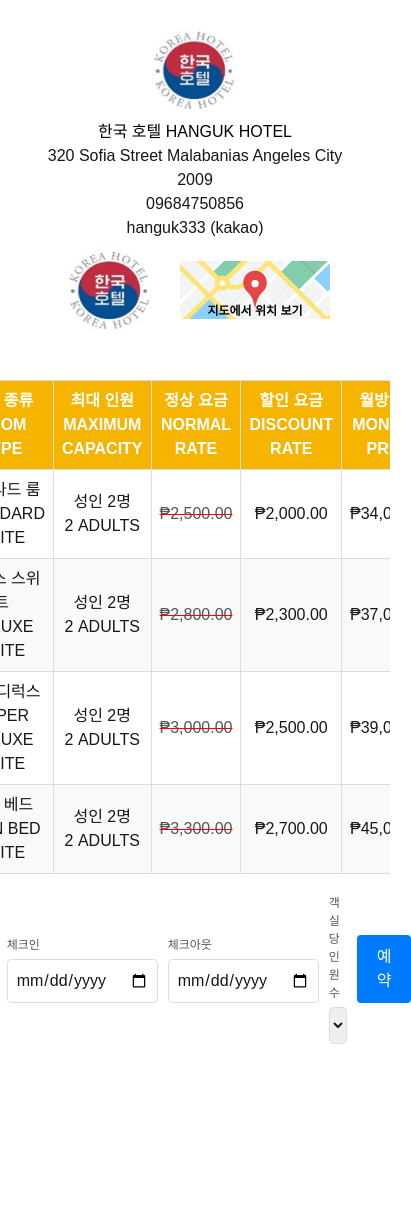
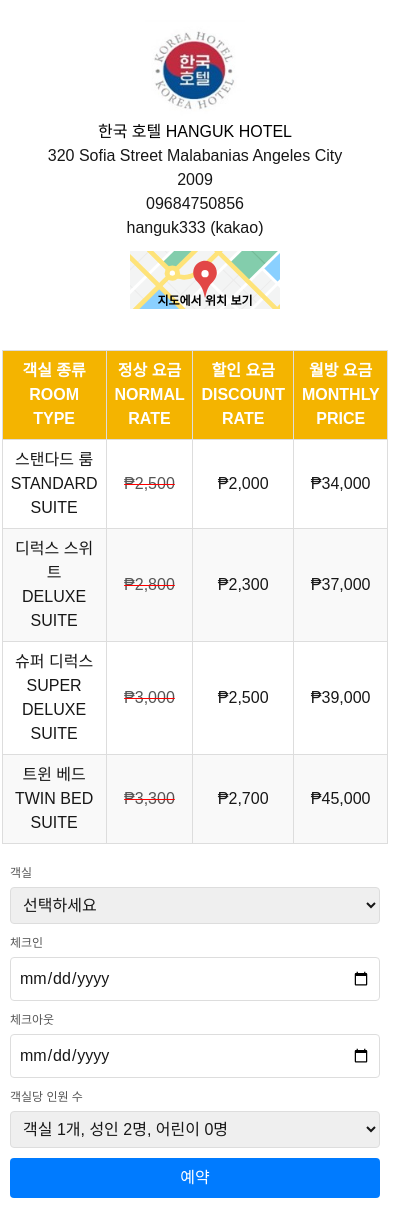
Before and after one commit to HaruASM/reservation, a Next.js app in the folder web/: page / in a window 390 px wide. Shown: the whole page, 411 px wide, since content can reach past the window. Before the commit the page ends 1044 px from the top, so only its background shows below. Built offline with nearby package versions, Linux system fonts and the light colour scheme.

Commit message:
모바일 반응형 디자인 수정

```diff
--- a/web/app/globals.css
+++ b/web/app/globals.css
@@ -200,3 +200,58 @@ tr:hover {
   width: 80%;
   max-width: 150px;
 }
+
+/* 모바일 스타일 */
+@media (max-width: 768px) {
+  .header {
+    flex-direction: column;
+    text-align: center;
+  }
+
+  .table-container {
+    padding: 10px;
+  }
+
+  .input-form {
+    flex-direction: column;
+    padding: 10px;
+  }
+
+  .input-group {
+    width: 100%;
+  }
+
+  .search-button {
+    width: 100%;
+    padding: 8px;
+  }
+
+  th:nth-child(2),
+  td:nth-child(2) {
+    display: none;
+  }
+
+  /* 우측 로고 숨기기 */
+  .right-logo {
+    display: none;
+  }
+}
+
+body.mobile .header {
+  flex-direction: column;
+  text-align: center;
+}
+
+body.mobile .table-container {
+  padding: 10px;
+}
+
+body.mobile .input-form {
+  flex-direction: column;
+  padding: 10px;
+}
+
+body.mobile .search-button {
+  width: 100%;
+  padding: 8px;
+}
--- a/web/app/page.tsx
+++ b/web/app/page.tsx
@@ -22,7 +22,7 @@ export default function Home() {
           <p>09684750856</p>
           <p>hanguk333 (kakao)</p>
         </div>
-        <Image src="/logo.jpg" alt="Right Logo" width={100} height={100} />
+        <Image src="/logo.jpg" alt="Right Logo" width={100} height={100} className="right-logo" />
         <a href="#" className="map-banner">
           <Image src="/bkg-map-entry.svg" alt="Map Background" width={150} height={80} />
           <Image src="/img-map-pin-red.svg" alt="Map Pin" width={24} height={24} className="map-pin" />
@@ -44,30 +44,30 @@ export default function Home() {
             <tr onClick={() => handleRowClick('스탠다드 룸')}>
               <td>스탠다드 룸<br />STANDARD SUITE</td>
               <td>성인 2명<br />2 ADULTS</td>
-              <td className="strikethrough">₱2,500.00</td>
-              <td>₱2,000.00</td>
-              <td>₱34,000.00</td>
+              <td className="strikethrough">₱2,500</td>
+              <td>₱2,000</td>
+              <td>₱34,000</td>
             </tr>
             <tr onClick={() => handleRowClick('디럭스 스위트')}>
               <td>디럭스 스위트<br />DELUXE SUITE</td>
               <td>성인 2명<br />2 ADULTS</td>
-              <td className="strikethrough">₱2,800.00</td>
-              <td>₱2,300.00</td>
-              <td>₱37,000.00</td>
+              <td className="strikethrough">₱2,800</td>
+              <td>₱2,300</td>
+              <td>₱37,000</td>
             </tr>
             <tr onClick={() => handleRowClick('슈퍼 디럭스')}>
               <td>슈퍼 디럭스<br />SUPER DELUXE SUITE</td>
               <td>성인 2명<br />2 ADULTS</td>
-              <td className="strikethrough">₱3,000.00</td>
-              <td>₱2,500.00</td>
-              <td>₱39,000.00</td>
+              <td className="strikethrough">₱3,000</td>
+              <td>₱2,500</td>
+              <td>₱39,000</td>
             </tr>
             <tr onClick={() => handleRowClick('트윈 베드')}>
               <td>트윈 베드<br />TWIN BED SUITE</td>
               <td>성인 2명<br />2 ADULTS</td>
-              <td className="strikethrough">₱3,300.00</td>
-              <td>₱2,700.00</td>
-              <td>₱45,000.00</td>
+              <td className="strikethrough">₱3,300</td>
+              <td>₱2,700</td>
+              <td>₱45,000</td>
             </tr>
           </tbody>
         </table>
```
